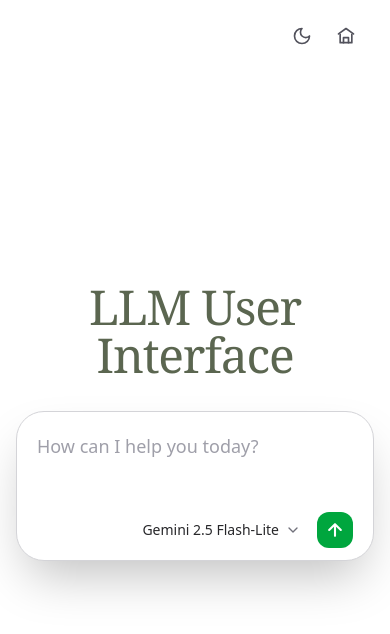
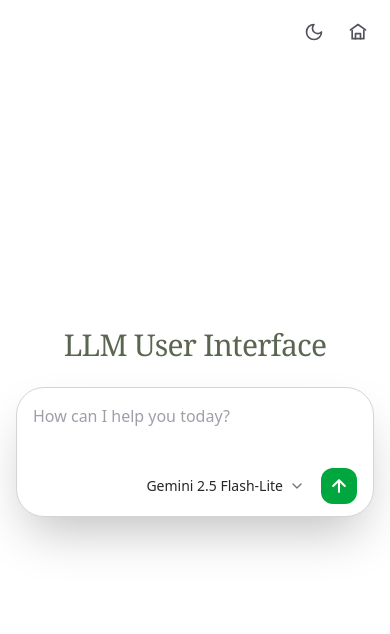
Before and after one commit to obj809/llm-user-interface, a Next.js app: page / in a window 390 px wide. Shown: the top 634 px of the page. Built offline with nearby package versions, Linux system fonts and the light colour scheme.

Commit message:
makes the UI responsive on mobile

```diff
--- a/app/components/ChatApp.tsx
+++ b/app/components/ChatApp.tsx
@@ -210,7 +210,7 @@ export default function ChatApp() {
 
   // Fixed top-right toolbar: theme toggle, with the home button to its right.
   const toolbar = (
-    <div className="fixed right-6 top-4 z-10 flex items-center gap-1">
+    <div className="fixed right-3 top-3 z-10 flex items-center gap-1 sm:right-6 sm:top-4">
       <ThemeToggle />
       <HomeButton onClick={handleHome} />
     </div>
@@ -222,7 +222,7 @@ export default function ChatApp() {
       <>
         {toolbar}
         <div className="flex flex-1 flex-col items-center justify-center px-4">
-          <h1 className="mb-8 text-center font-serif text-5xl tracking-tight text-[#5b6650] dark:text-[#c8ccbf]">
+          <h1 className="mb-6 text-center font-serif text-3xl tracking-tight text-[#5b6650] sm:mb-8 sm:text-4xl md:text-5xl dark:text-[#c8ccbf]">
             LLM User Interface
           </h1>
           <ChatBox
@@ -253,7 +253,7 @@ export default function ChatApp() {
     <div className="flex min-h-0 flex-1 flex-col overflow-hidden">
       {toolbar}
       <div ref={scrollRef} className="min-h-0 flex-1 overflow-y-auto">
-        <div className="mx-auto w-full max-w-[52rem] px-4 py-8">
+        <div className="mx-auto w-full max-w-[52rem] px-4 pb-8 pt-12 sm:pt-8">
           {turns.map((turn, i) => {
             const isLast = i === turns.length - 1;
             return (
--- a/app/components/ChatBox.tsx
+++ b/app/components/ChatBox.tsx
@@ -40,7 +40,7 @@ export default function ChatBox({
   };
 
   return (
-    <div className="relative w-full max-w-[52rem] rounded-[28px] border border-zinc-300 bg-white px-5 pb-3 pt-5 shadow-2xl dark:border-zinc-700/60 dark:bg-[#1c1c1c]">
+    <div className="relative w-full max-w-[52rem] rounded-[28px] border border-zinc-300 bg-white px-4 pb-3 pt-4 shadow-2xl sm:px-5 sm:pt-5 dark:border-zinc-700/60 dark:bg-[#1c1c1c]">
       {/* Input */}
       <textarea
         value={value}
@@ -48,11 +48,11 @@ export default function ChatBox({
         onKeyDown={handleKeyDown}
         rows={2}
         placeholder={placeholder}
-        className="block w-full resize-none bg-transparent text-lg text-zinc-900 placeholder:text-zinc-400 focus:outline-none dark:text-zinc-100 dark:placeholder:text-zinc-500"
+        className="block w-full resize-none bg-transparent text-base text-zinc-900 placeholder:text-zinc-400 focus:outline-none sm:text-lg dark:text-zinc-100 dark:placeholder:text-zinc-500"
       />
 
       {/* Bottom toolbar */}
-      <div className="mt-6 flex items-center justify-end">
+      <div className="mt-4 flex items-center justify-end sm:mt-6">
         <div className="flex items-center gap-4">
           <ModelSelector
             dropUp={modelMenuDropUp}
--- a/app/components/ChatMessage.tsx
+++ b/app/components/ChatMessage.tsx
@@ -22,7 +22,7 @@ export default function ChatMessage({ message }: { message: Message }) {
   if (message.role === "user") {
     return (
       <div className="flex justify-end">
-        <div className="max-w-[80%] whitespace-pre-wrap rounded-2xl bg-zinc-100 px-4 py-2.5 text-lg text-zinc-900 dark:bg-[#1f1f1f] dark:text-zinc-100">
+        <div className="max-w-[85%] whitespace-pre-wrap rounded-2xl bg-zinc-100 px-4 py-2.5 text-base text-zinc-900 sm:max-w-[80%] sm:text-lg dark:bg-[#1f1f1f] dark:text-zinc-100">
           {message.content}
         </div>
       </div>
--- a/app/components/Markdown.tsx
+++ b/app/components/Markdown.tsx
@@ -30,7 +30,7 @@ const components: Components = {
       href={href}
       target="_blank"
       rel="noopener noreferrer"
-      className="text-blue-600 underline underline-offset-2 hover:opacity-80 dark:text-blue-400"
+      className="break-words text-blue-600 underline underline-offset-2 hover:opacity-80 dark:text-blue-400"
     >
       {children}
     </a>
@@ -75,7 +75,7 @@ const components: Components = {
 
 export default function Markdown({ content }: { content: string }) {
   return (
-    <div className="text-lg text-zinc-900 dark:text-zinc-100">
+    <div className="break-words text-base text-zinc-900 sm:text-lg dark:text-zinc-100">
       <ReactMarkdown remarkPlugins={[remarkGfm]} components={components}>
         {content}
       </ReactMarkdown>
--- a/app/layout.tsx
+++ b/app/layout.tsx
@@ -1,4 +1,4 @@
-import type { Metadata } from "next";
+import type { Metadata, Viewport } from "next";
 import "./globals.css";
 
 // Runs before paint to apply the saved (or system) theme and avoid a flash.
@@ -17,6 +17,16 @@ export const metadata: Metadata = {
   description: "Generated by create next app",
 };
 
+// Keep pinch-zoom enabled for accessibility (no maximumScale/userScalable).
+// `themeColor` colors the mobile browser chrome to match each theme's
+// `--background` (see globals.css).
+export const viewport: Viewport = {
+  themeColor: [
+    { media: "(prefers-color-scheme: light)", color: "#ffffff" },
+    { media: "(prefers-color-scheme: dark)", color: "#0a0a0a" },
+  ],
+};
+
 export default function RootLayout({
   children,
 }: Readonly<{
@@ -31,7 +41,7 @@ export default function RootLayout({
       <head>
         <script dangerouslySetInnerHTML={{ __html: themeInitScript }} />
       </head>
-      <body className="h-full flex flex-col">{children}</body>
+      <body className="h-dvh flex flex-col">{children}</body>
     </html>
   );
 }
```
